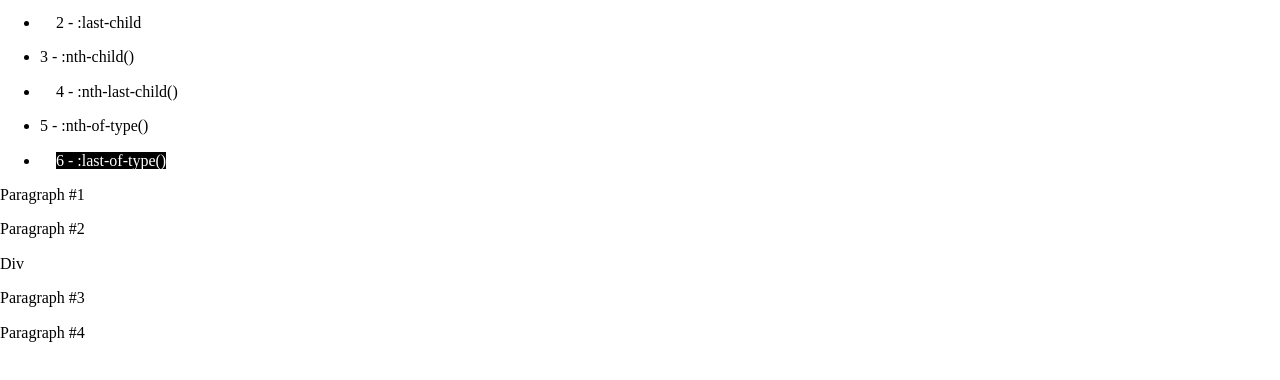
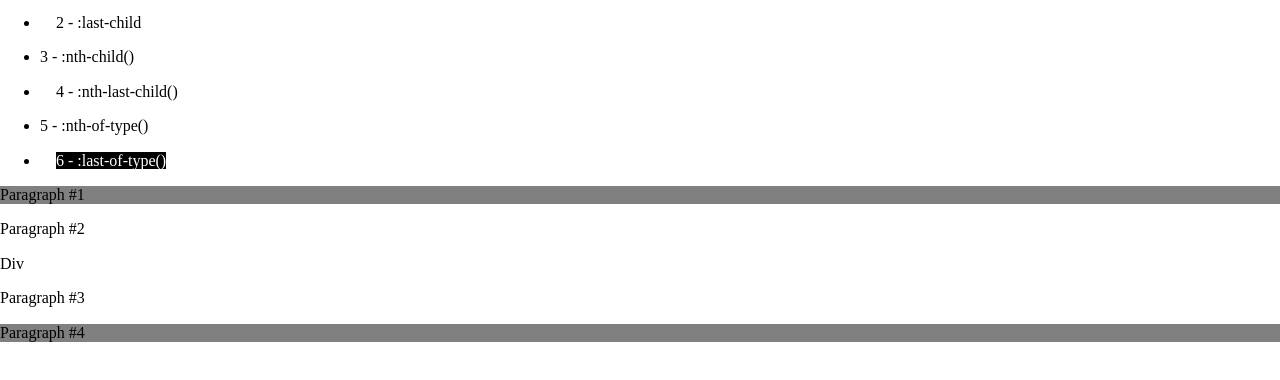
Before and after one commit to MoonravenVadim/html-css, a plain HTML site: page lesson_7/tree_structures/index.html in a window 1280 px wide. Shown: the part 100-480 px from the top of the page. Drawn offline with nearby package versions, Linux system fonts and the light colour scheme.

Commit message:
solution 3

```diff
--- a/lesson_7/tree_structures/styles.css
+++ b/lesson_7/tree_structures/styles.css
@@ -16,6 +16,6 @@ li:nth-child(even) span {
     margin-left: 16px;
 }
 
-div.paragraphs ~ p:nth-child(odd) {
+div.paragraphs p:nth-child(odd) {
     background-color: grey;
 }
```
